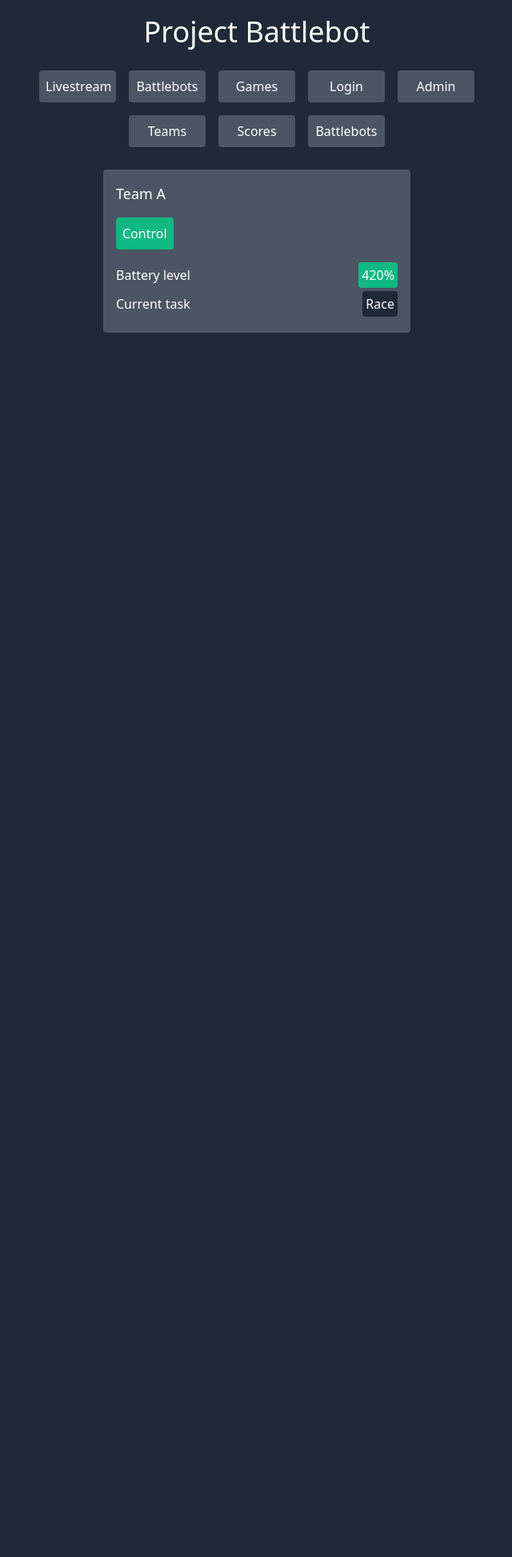
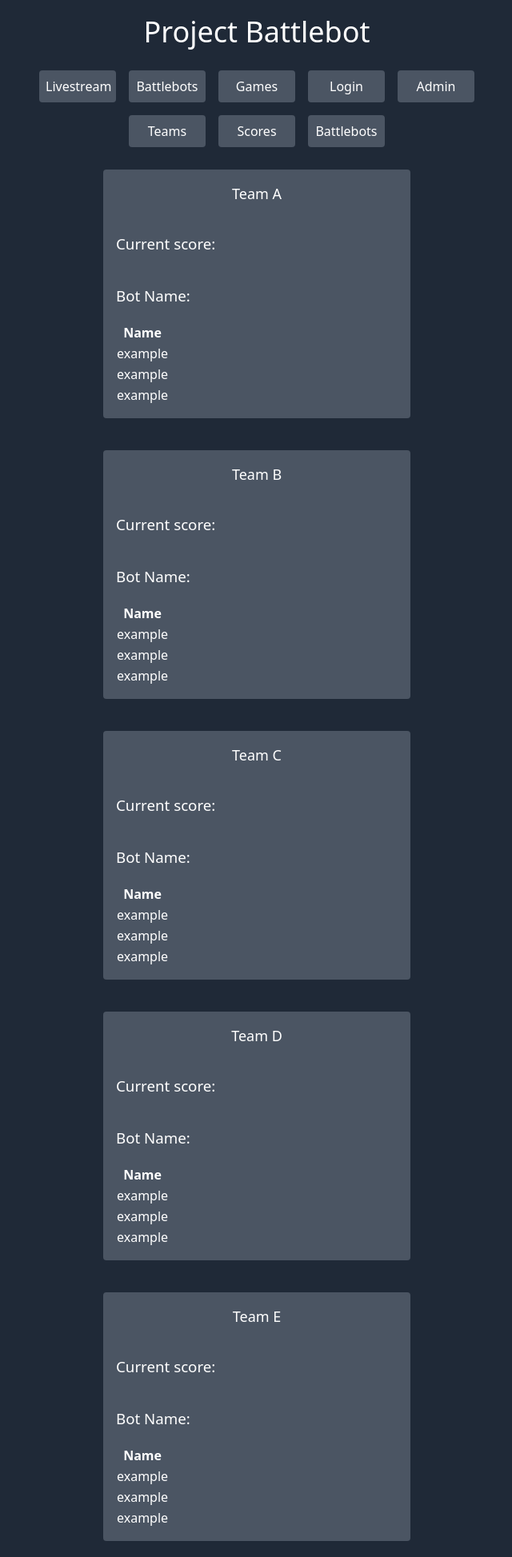
Before and after one commit to Edward-Bakker/Website-Project-3, a PHP site: page /adminteams.html in a window 1280 px wide. Shown: the whole page at 80% size, without its empty margins (319-959 px from the left). Before the commit the page ends 416 px from the top, so only its background shows below. Run offline with PHP 8.4, Linux system fonts and the light colour scheme.

Commit message:
did some work on admin teams

```diff
--- a/adminteams.html
+++ b/adminteams.html
@@ -22,29 +22,144 @@
         <a href="admin.html?bots" class="nav-button">Battlebots</a>
     </div>
 
-
-    <div class="flex justify-center flex-wrap">
+    <div class="flex justify-center font-medium">
         <div class="flex-col w-96 m-5 p-4 bg-gray-600 rounded">
-            <div class="flex w-full justify-between mb-4">
+            <div class="flex w-full justify-center mb-4">
                 <h2 class="font-medium text-lg self-center truncate">Team A</h2>
             </div>
-            <div class="flex w-full justify-between mb-4">
-                <a href="control.html" class="bg-green-500 hover:bg-green-700 rounded p-2">Control</a>
+            <div class="flex justify-left">
+                <h3 class="font-medium text-base self-center truncate">Current score:</h3>
             </div>
-            <div class="flex-col w-full">
-                <div class="flex justify-between my-1">
-                    <p class="self-center">Battery level</p>
-                    <p class="bg-green-500 rounded p-1">420%</p>
-                </div>
-                <div class="flex justify-between my-1">
-                    <p class="self-center">Current task</p>
-                    <p class="bg-gray-800 rounded p-1">Race</p>
-                </div>
+            <div class="flex w-full justify-left">
+                <h3 class="font-medium text-base self-center truncate">Bot Name:</h3>
             </div>
+           <table>
+               <tr>
+                   <th>Name</th>
+               </tr>
+               <tr>
+                   <td>example</td>
+               </tr>
+               <tr>
+                <td>example</td>
+            </tr>
+            <tr>
+                <td>example</td>
+            </tr>
+           </table>
         </div>
+    </div>
 
+    <div class="flex justify-center font-medium">
+        <div class="flex-col w-96 m-5 p-4 bg-gray-600 rounded">
+            <div class="flex w-full justify-center mb-4">
+                <h2 class="font-medium text-lg self-center truncate">Team B</h2>
+            </div>
+            <div class="flex justify-left">
+                <h3 class="font-medium text-base self-center truncate">Current score:</h3>
+            </div>
+            <div class="flex w-full justify-left">
+                <h3 class="font-medium text-base self-center truncate">Bot Name:</h3>
+            </div>
+           <table>
+               <tr>
+                   <th>Name</th>
+               </tr>
+               <tr>
+                   <td>example</td>
+               </tr>
+               <tr>
+                <td>example</td>
+            </tr>
+            <tr>
+                <td>example</td>
+            </tr>
+           </table>
+        </div>
+    </div>
 
+    <div class="flex justify-center font-medium">
+        <div class="flex-col w-96 m-5 p-4 bg-gray-600 rounded">
+            <div class="flex w-full justify-center mb-4">
+                <h2 class="font-medium text-lg self-center truncate">Team C</h2>
+            </div>
+            <div class="flex justify-left">
+                <h3 class="font-medium text-base self-center truncate">Current score:</h3>
+            </div>
+            <div class="flex w-full justify-left">
+                <h3 class="font-medium text-base self-center truncate">Bot Name:</h3>
+            </div>
+           <table>
+               <tr>
+                   <th>Name</th>
+               </tr>
+               <tr>
+                   <td>example</td>
+               </tr>
+               <tr>
+                <td>example</td>
+            </tr>
+            <tr>
+                <td>example</td>
+            </tr>
+           </table>
+        </div>
+    </div>
 
+    <div class="flex justify-center font-medium">
+        <div class="flex-col w-96 m-5 p-4 bg-gray-600 rounded">
+            <div class="flex w-full justify-center mb-4">
+                <h2 class="font-medium text-lg self-center truncate">Team D</h2>
+            </div>
+            <div class="flex justify-left">
+                <h3 class="font-medium text-base self-center truncate">Current score:</h3>
+            </div>
+            <div class="flex w-full justify-left">
+                <h3 class="font-medium text-base self-center truncate">Bot Name:</h3>
+            </div>
+           <table>
+               <tr>
+                   <th>Name</th>
+               </tr>
+               <tr>
+                   <td>example</td>
+               </tr>
+               <tr>
+                <td>example</td>
+            </tr>
+            <tr>
+                <td>example</td>
+            </tr>
+           </table>
+        </div>
+    </div>
+
+    <div class="flex justify-center font-medium">
+        <div class="flex-col w-96 m-5 p-4 bg-gray-600 rounded">
+            <div class="flex w-full justify-center mb-4">
+                <h2 class="font-medium text-lg self-center truncate">Team E</h2>
+            </div>
+            <div class="flex justify-left">
+                <h3 class="font-medium text-base self-center truncate">Current score:</h3>
+            </div>
+            <div class="flex w-full justify-left">
+                <h3 class="font-medium text-base self-center truncate">Bot Name:</h3>
+            </div>
+           <table>
+               <tr>
+                   <th>Name</th>
+               </tr>
+               <tr>
+                   <td>example</td>
+               </tr>
+               <tr>
+                <td>example</td>
+            </tr>
+            <tr>
+                <td>example</td>
+            </tr>
+           </table>
+        </div>
     </div>
 </body>
 </html>
--- a/css/styles.css
+++ b/css/styles.css
@@ -1,4 +1,4 @@
-/*! tailwindcss v2.0.3 | MIT License | https://tailwindcss.com */
+/*! tailwindcss v2.0.4 | MIT License | https://tailwindcss.com */
 
 /*! modern-normalize v1.0.0 | MIT License | https://github.com/sindresorhus/modern-normalize */
 
@@ -450,6 +450,10 @@ img {
   justify-content: space-between;
 }
 
+.float-right {
+  float: right;
+}
+
 .font-medium {
   font-weight: 500;
 }
@@ -471,10 +475,6 @@ img {
 .text-4xl {
   font-size: 2.25rem;
   line-height: 2.5rem;
-}
-
-.m-2 {
-  margin: 0.5rem;
 }
 
 .m-4 {
@@ -535,6 +535,10 @@ img {
   --tw-ring-color: rgba(59, 130, 246, 0.5);
   --tw-ring-offset-shadow: 0 0 #0000;
   --tw-ring-shadow: 0 0 #0000;
+}
+
+.table-auto {
+  table-layout: auto;
 }
 
 .text-center {
@@ -653,3 +657,15 @@ img {
   text-align: center;
   width: 6rem;
 }
+
+.request-button {
+  --tw-bg-opacity: 1;
+  background-color: rgba(75, 85, 99, var(--tw-bg-opacity));
+  border-radius: 0.25rem;
+  font-weight: 700;
+  padding-top: 0.5rem;
+  padding-bottom: 0.5rem;
+  padding-left: 1rem;
+  padding-right: 1rem;
+  text-align: center;
+}
--- a/package.json
+++ b/package.json
@@ -4,8 +4,8 @@
   },
   "devDependencies": {
     "autoprefixer": "^10.2.5",
-    "postcss": "^8.2.7",
+    "postcss": "^8.2.8",
     "postcss-cli": "^8.3.1",
-    "tailwindcss": "^2.0.3"
+    "tailwindcss": "^2.0.4"
   }
 }
```
Also changed, not shown: package-lock.json.
